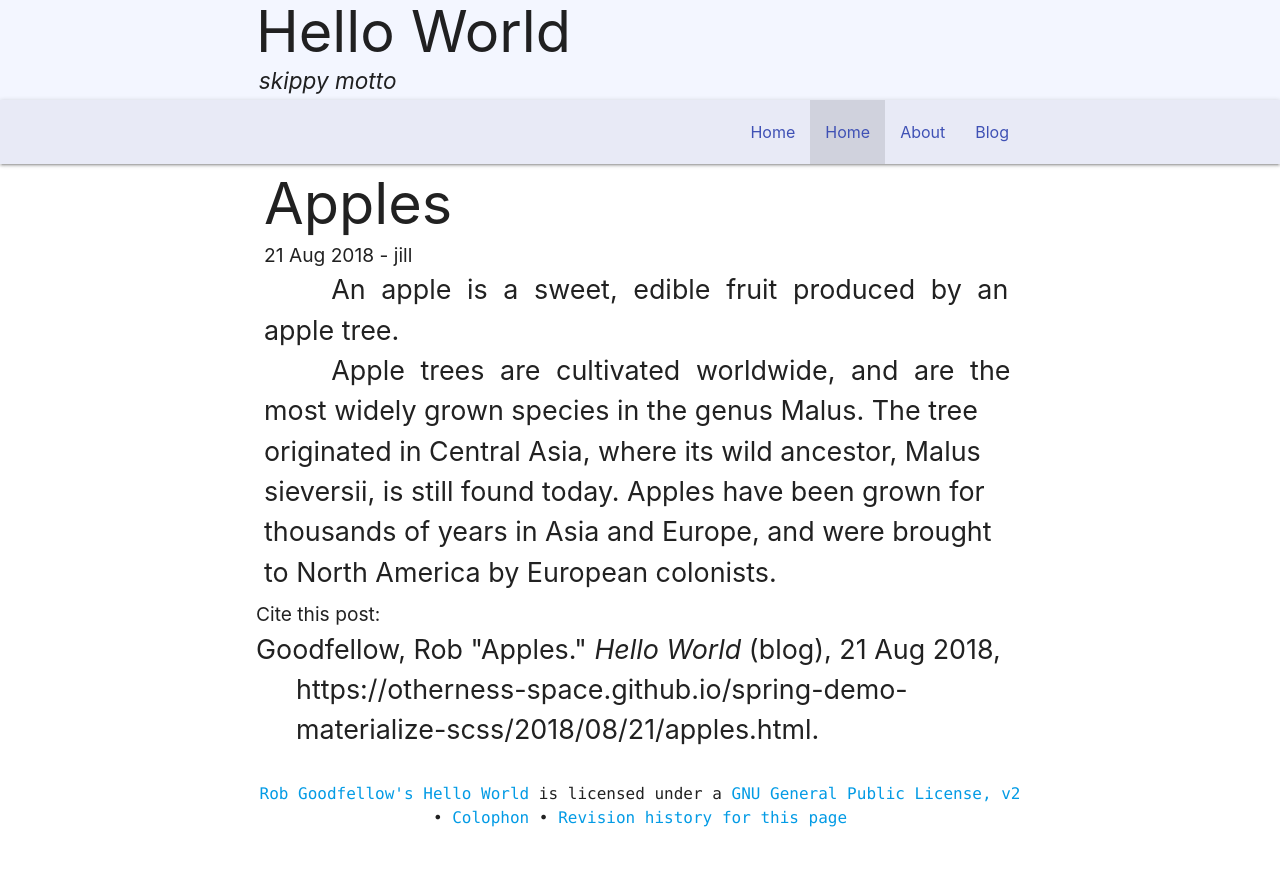
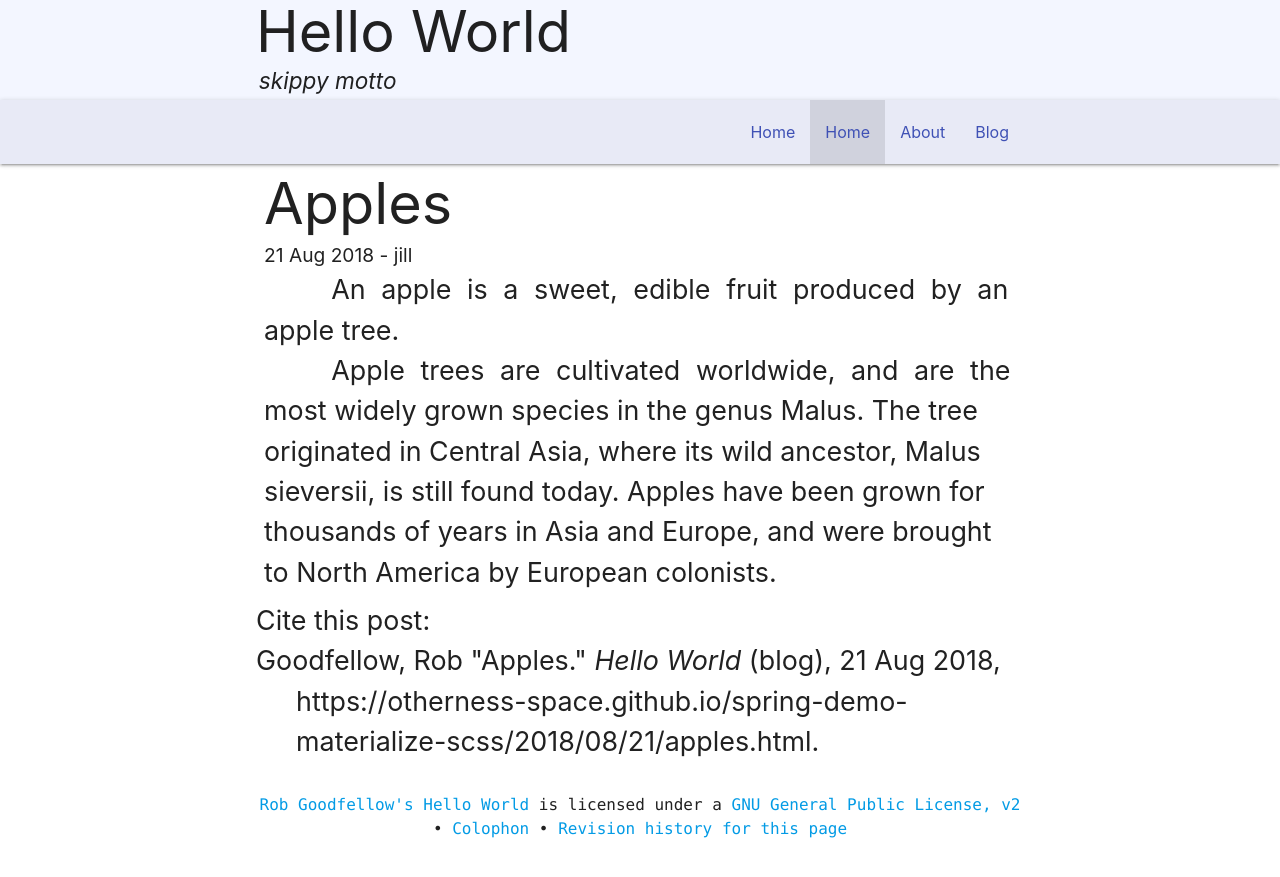
Before and after one commit to otherness-space/spring-demo-materialize-scss, a Jekyll site: the page built from _posts/2018-08-21-apples.html, in a window 1280 px wide. Shown: the top 877 px of the page. Built offline with Jekyll 4.4.1, drawn with Linux system fonts in a browser that asks for light colours; comment, search, counter and statistics services are not loaded.

Commit message:
use Liquid to add include cite.html to _layouts/post.html

```diff
--- a/_layouts/post.html
+++ b/_layouts/post.html
@@ -10,8 +10,4 @@ layout: default
   {{ content }}
 </main>
 
-<div class="cite-top container justify-content-center">
-  <p>Cite this post:</p>
-  <p class="citation hangingindent">{% include citation.html %}</p>
-</div>
-<!-- Lincoln, Matthew D. "COinS for Your Jekyll Blog." Matthew Lincoln, PhD (blog), 15 Mar 2014, https://matthewlincoln.net/2014/03/15/coins-for-your-jekyll-blog.html. -->
+{% include cite.html %}
```
